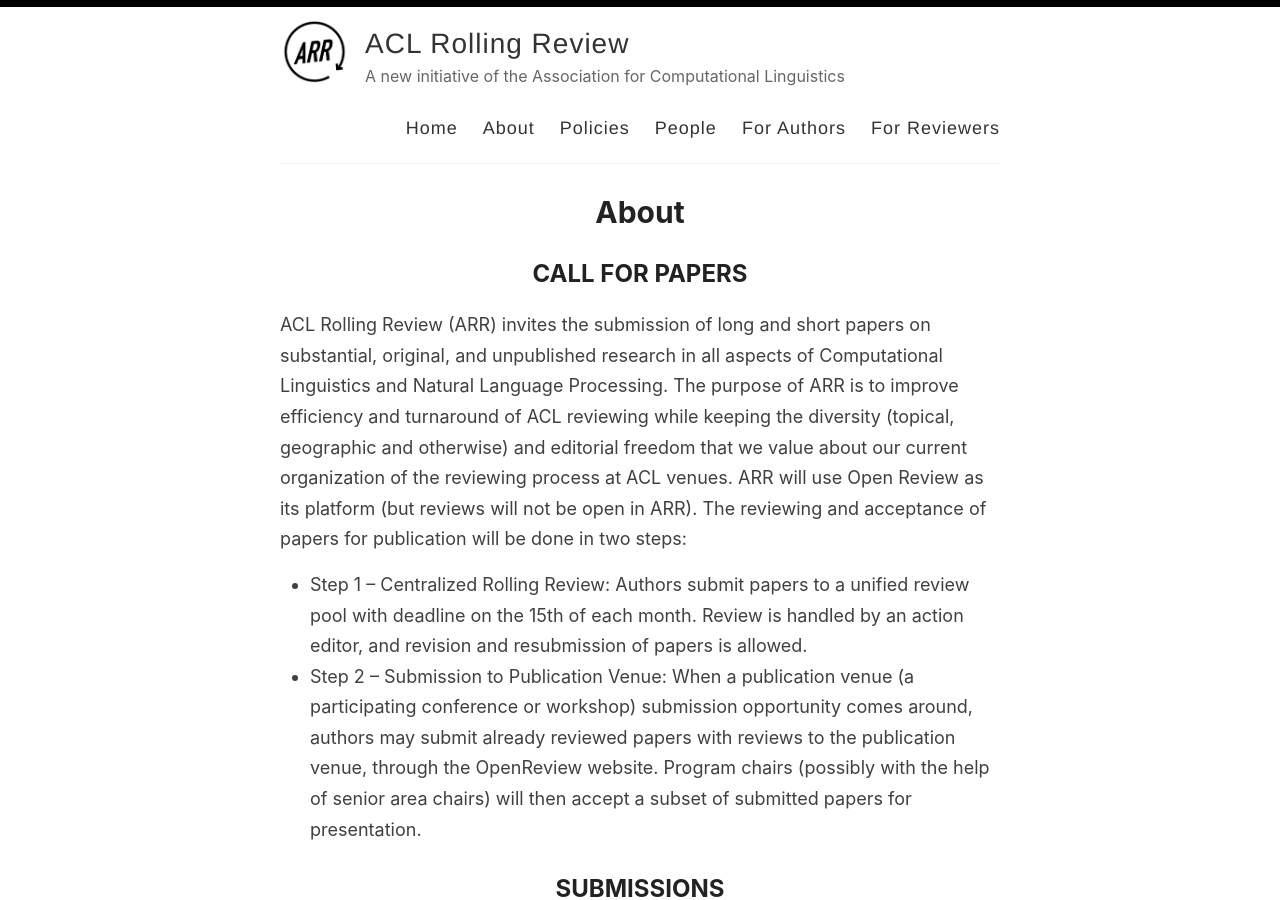
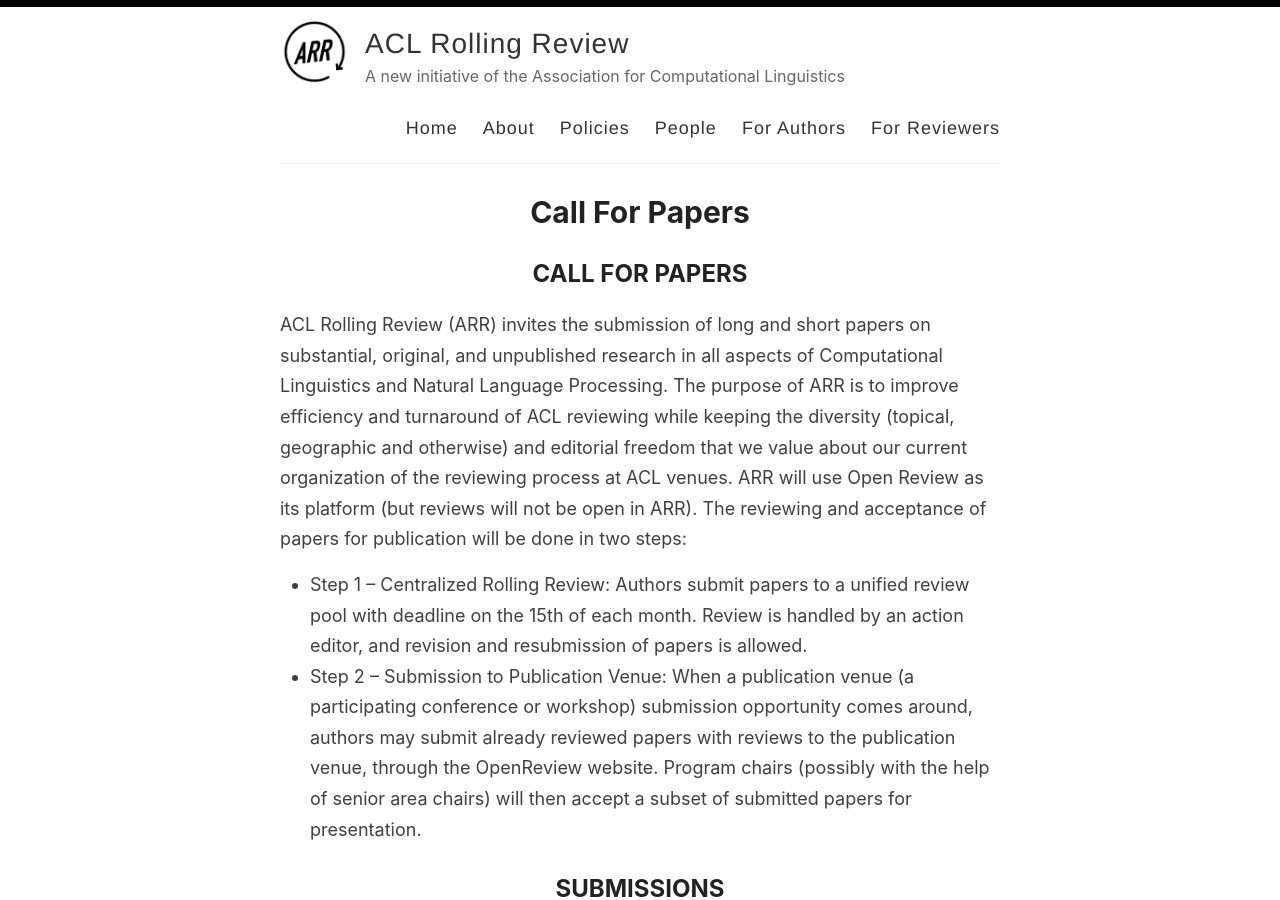
Before and after one commit to amitmerchant1990/reverie, a Jekyll site: the page built from cfp.md, in a window 1280 px wide and 900 px high. Built offline with Jekyll 4.4.1, drawn with Linux system fonts in a browser that asks for light colours.

Commit message:
Update cfp.md

```diff
--- a/cfp.md
+++ b/cfp.md
@@ -1,7 +1,7 @@
 ---
 layout: page
-title: "About"
-permalink: /about
+title: "Call For Papers"
+permalink: /cfp
 ---
 
 ## CALL FOR PAPERS
```
